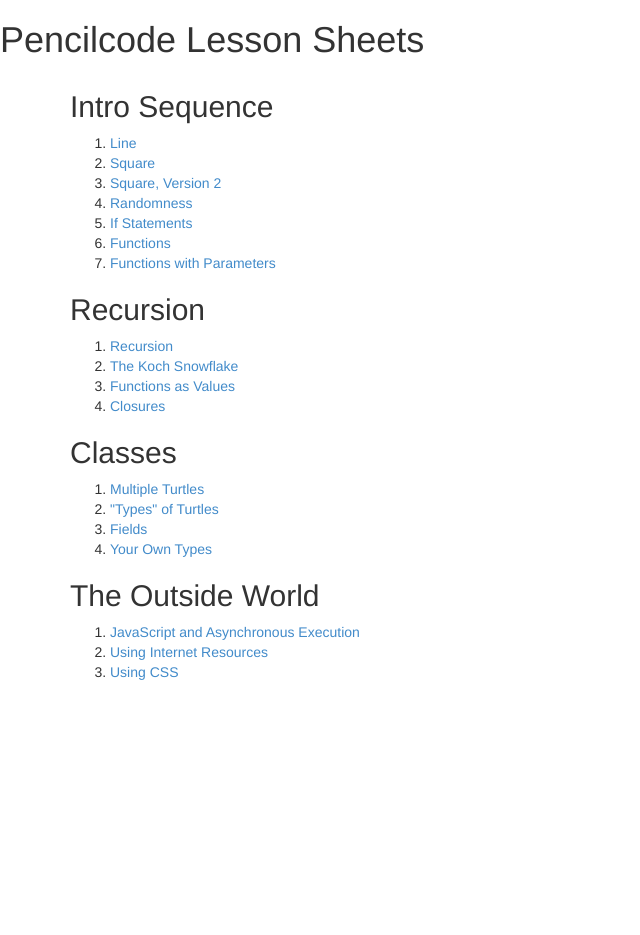
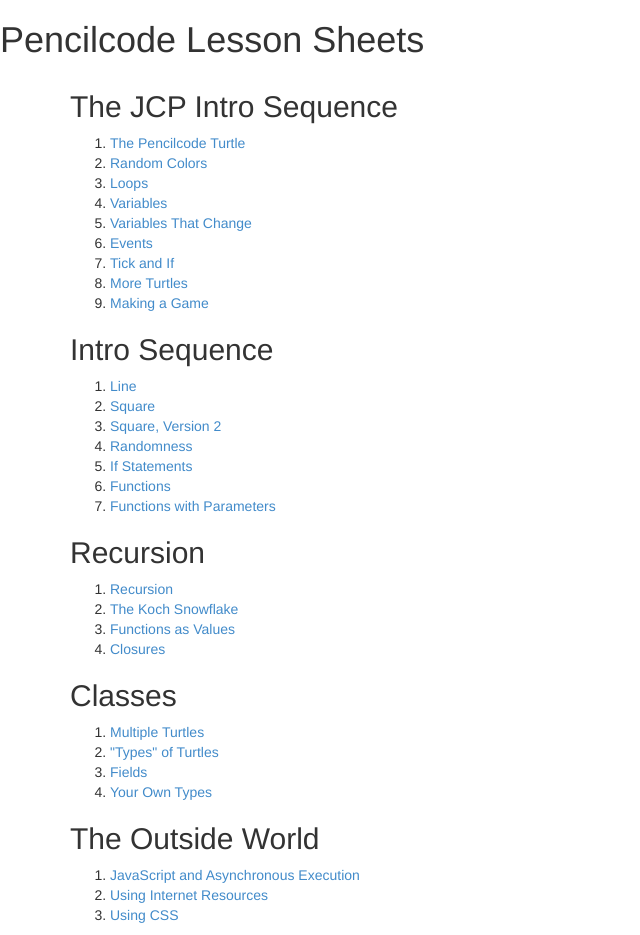
Before and after one commit to dabbler0/pencilcode-lessons, a website: page index.html in a window 1280 px wide. Shown: the whole page, without its empty margins (0-640 px from the left). Before the commit the page ends 800 px from the top, so only its background shows below. Drawn offline with Linux system fonts and the light colour scheme.

Commit message:
Add links

```diff
--- a/index.html
+++ b/index.html
@@ -5,6 +5,18 @@
 <body>
 <h1> Pencilcode Lesson Sheets </h1>
 <div class="container">
+  <h2> The JCP Intro Sequence </h2>
+  <ol>
+    <li><a href="built-lessons/jcp1.html">The Pencilcode Turtle</a></li>
+    <li><a href="built-lessons/jcp2.html">Random Colors</a></li>
+    <li><a href="built-lessons/jcp3.html">Loops</a></li>
+    <li><a href="built-lessons/jcp4.html">Variables</a></li>
+    <li><a href="built-lessons/jcp5.html">Variables That Change</a></li>
+    <li><a href="built-lessons/jcp6.html">Events</a></li>
+    <li><a href="built-lessons/jcp7.html">Tick and If</a></li>
+    <li><a href="built-lessons/jcp8.html">More Turtles</a></li>
+    <li><a href="built-lessons/jcp9.html">Making a Game</a></li>
+  </ol>
   <h2> Intro Sequence </h2>
   <ol>
     <li><a href="built-lessons/line.html">Line</a></li>
```
